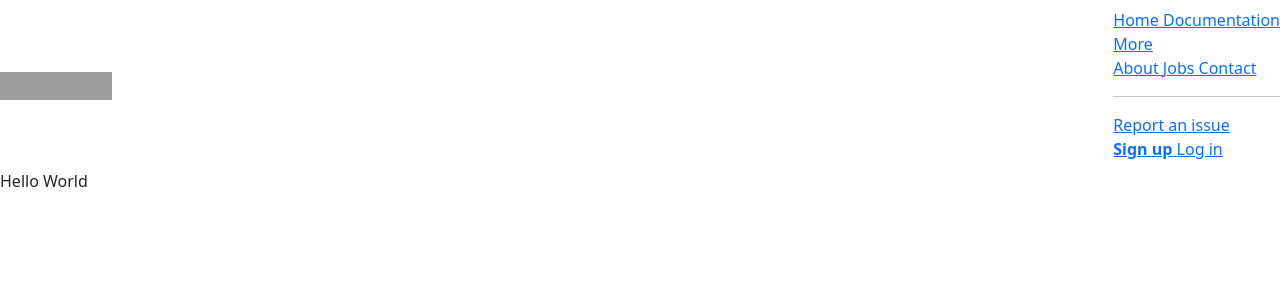
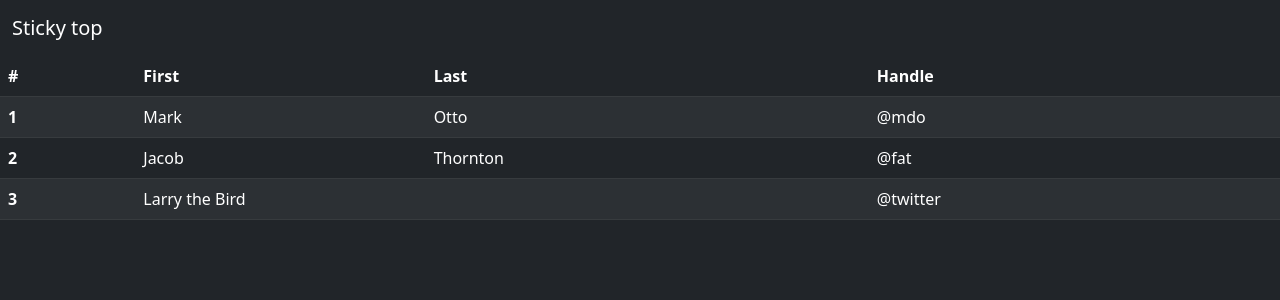
Before and after one commit to ewertonhm/Controle-de-pend-ncias-Fronted, a PHP site: template classes/Views/index.twig in a window 1280 px wide. Shown: the top 300 px of the page. Run offline with PHP 8.4, Linux system fonts and the light colour scheme; the template is opened without the code that fills it, so the values that code supplies are empty; some libraries are stand-ins or nearby versions; grey boxes are pictures that could not be loaded.

Commit message:
table model

```diff
--- a/classes/Views/base.twig
+++ b/classes/Views/base.twig
@@ -16,9 +16,11 @@
     <script src="vendor/twbs/bootstrap/dist/js/bootstrap.js"></script>
     {% endblock %}
 </head>
-<body>
+<body style="background-color:#212529">
 {% block navbar %}
-    {% include 'navbar.html' %}
+    {% if not no_navbar %}
+        {% include 'navbar.html' %}
+    {% endif %}
 {% endblock %}
 
 {% block content %}
--- a/classes/Views/index.twig
+++ b/classes/Views/index.twig
@@ -1,5 +1,33 @@
 {% extends "base.twig" %}
 
 {% block content %}
-    <p>Hello World</p>
+    <table class="table table-dark table-striped">
+    <thead>
+        <tr>
+        <th scope="col">#</th>
+        <th scope="col">First</th>
+        <th scope="col">Last</th>
+        <th scope="col">Handle</th>
+        </tr>
+    </thead>
+    <tbody>
+        <tr>
+        <th scope="row">1</th>
+        <td>Mark</td>
+        <td>Otto</td>
+        <td>@mdo</td>
+        </tr>
+        <tr>
+        <th scope="row">2</th>
+        <td>Jacob</td>
+        <td>Thornton</td>
+        <td>@fat</td>
+        </tr>
+        <tr>
+        <th scope="row">3</th>
+        <td colspan="2">Larry the Bird</td>
+        <td>@twitter</td>
+        </tr>
+    </tbody>
+    </table>
 {% endblock %}
--- a/classes/Views/navbar.html
+++ b/classes/Views/navbar.html
@@ -1,60 +1,5 @@
-<nav class="navbar" role="navigation" aria-label="main navigation">
-  <div class="navbar-brand">
-    <a class="navbar-item" href="https://bulma.io">
-      <img src="https://bulma.io/images/bulma-logo.png" width="112" height="28">
-    </a>
-
-    <a role="button" class="navbar-burger" aria-label="menu" aria-expanded="false" data-target="navbarBasicExample">
-      <span aria-hidden="true"></span>
-      <span aria-hidden="true"></span>
-      <span aria-hidden="true"></span>
-    </a>
-  </div>
-
-  <div id="navbarBasicExample" class="navbar-menu">
-    <div class="navbar-start">
-      <a class="navbar-item">
-        Home
-      </a>
-
-      <a class="navbar-item">
-        Documentation
-      </a>
-
-      <div class="navbar-item has-dropdown is-hoverable">
-        <a class="navbar-link">
-          More
-        </a>
-
-        <div class="navbar-dropdown">
-          <a class="navbar-item">
-            About
-          </a>
-          <a class="navbar-item">
-            Jobs
-          </a>
-          <a class="navbar-item">
-            Contact
-          </a>
-          <hr class="navbar-divider">
-          <a class="navbar-item">
-            Report an issue
-          </a>
-        </div>
-      </div>
-    </div>
-
-    <div class="navbar-end">
-      <div class="navbar-item">
-        <div class="buttons">
-          <a class="button is-primary">
-            <strong>Sign up</strong>
-          </a>
-          <a class="button is-light">
-            Log in
-          </a>
-        </div>
-      </div>
-    </div>
+<nav class="navbar sticky-top navbar-dark bg-dark">
+  <div class="container-fluid">
+    <a class="navbar-brand" href="#">Sticky top</a>
   </div>
 </nav>
--- a/index.php
+++ b/index.php
@@ -12,8 +12,6 @@ if(!isset($_SESSION['logado']) OR $_SESSION['logado'] != true){
     }
 }
 
-dump($_SESSION);
-
 $template = $twig->load('index.twig');
 
 echo $template->render($vars);
--- a/login.php
+++ b/login.php
@@ -15,7 +15,10 @@ if(!$api->check_status()){
 
 
 
-$vars = [];
+$vars = [
+    'no_navbar'=>true,
+    'page_name'=>'Login'
+];
 
 if(isset($_POST['btn-login'])){
     $user = new \Controller\Usuario();
```
